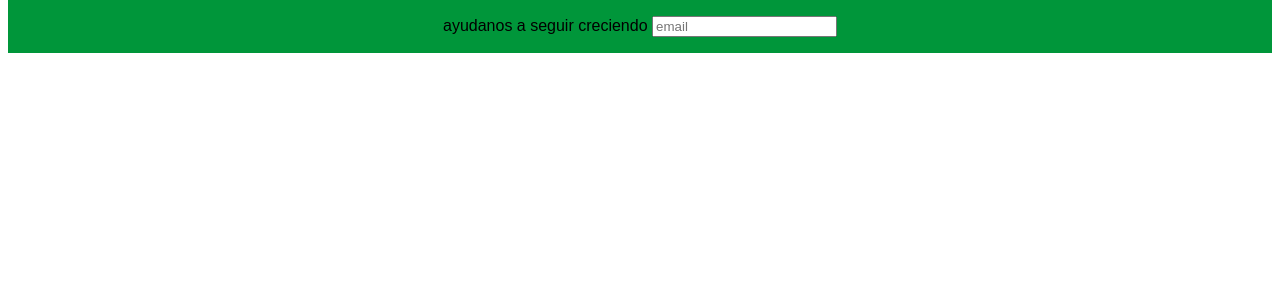
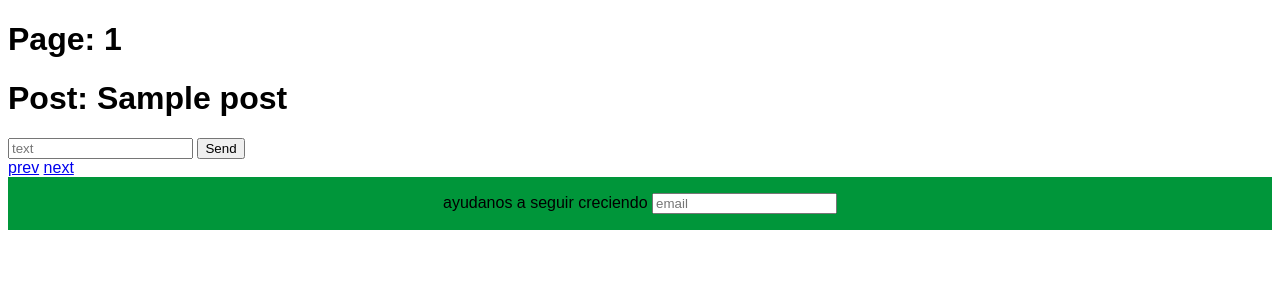
Before and after one commit to munevardo/Viantioquia, a Django app: template backend/templates/hotels/list_hotels.html in a window 1280 px wide. Shown: the part 274-574 px from the top of the page. Run offline with Django 3.2, Linux system fonts and the light colour scheme; the template is opened without the code that fills it: most values are stand-ins (such as "Sample title", 1, 10 or a date in 2020).

Commit message:
Se investigo y probo la paginacion de los hoteles

```diff
--- a/App/urls.py
+++ b/App/urls.py
@@ -8,5 +8,6 @@ urlpatterns = patterns('',
     url(r'^andes/$', 'backend.views.landing_views.andes'),
     url(r'^test/$', 'backend.views.landing_views.test'),
     url(r'^hoteles/$', 'backend.views.hotel_views.hotels'),
+    url(r'^hoteles/(?P<page>\d*)/$', 'backend.views.hotel_views.hotels_page'),
     url(r'^nuevo/$', 'backend.views.hotel_views.new')
 ) + staticfiles_urlpatterns()
--- a/backend/templates/hotels/list_hotels.html
+++ b/backend/templates/hotels/list_hotels.html
@@ -18,9 +18,26 @@
 
 {% endblock %}
 
-{% block content %}
 
 
+{% block container %}
+
+	{% if page %}
+		<h1>Page: {{ page }}</h1>
+	{% endif %}
+
+	{% if post %}
+		<h1>Post: {{ post }}</h1>
+	{% endif %}
+
+	<form action="/hoteles/" method="POST">
+		{% csrf_token %}
+		<input type="text" name="text" placeholder="text"/>
+		<input type="submit" value="Send"/>
+	</form>
 
 
+	<a href="/hoteles/{{ prev }}">prev</a>
+	<a href="/hoteles/{{ next }}">next</a>
+
 {% endblock %}
```
Also changed, not shown: backend/views/hotel_views.py (+21 -4 lines).
